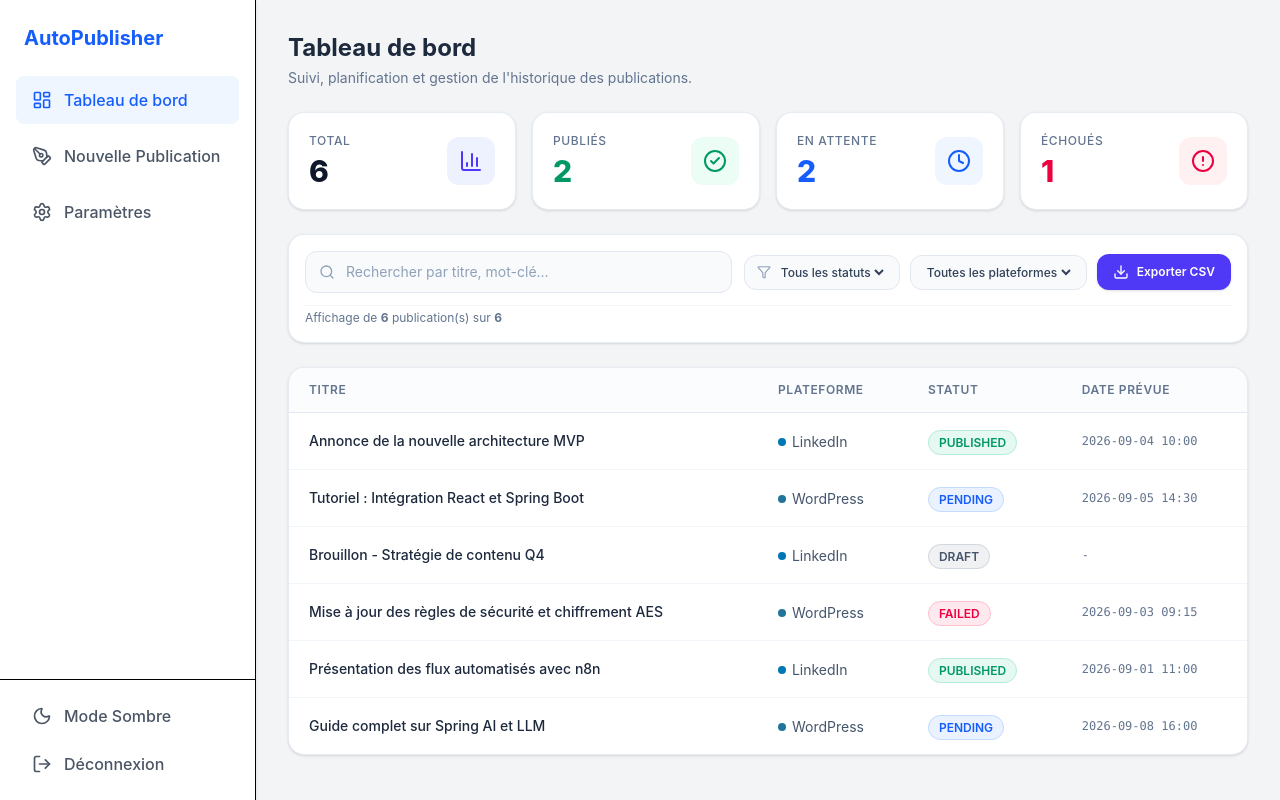
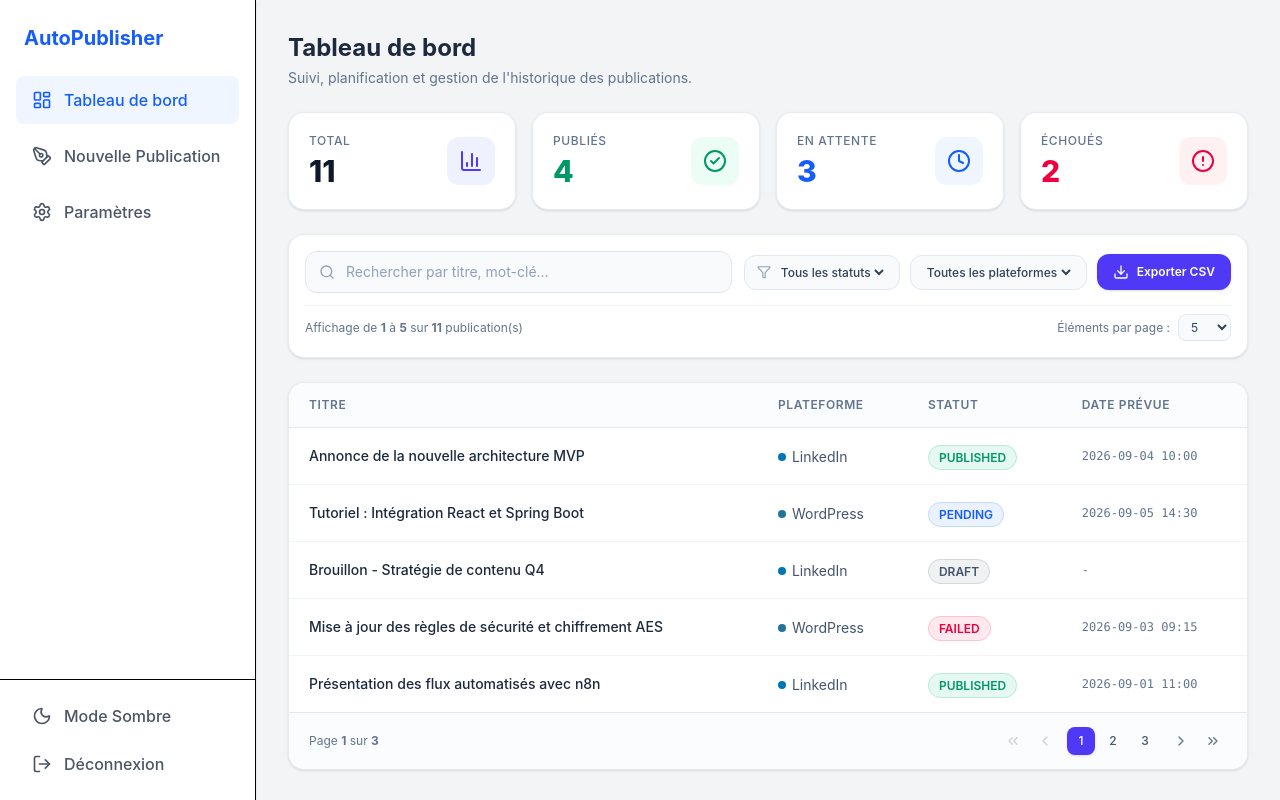
Before and after one commit to thelazygenius404/publication-frontend, a React (Vite) app: page / in a window 1280 px wide. Built offline with nearby package versions, Linux system fonts and the light colour scheme.

Commit message:
adding client-side pagination to the dashboard

```diff
--- a/src/pages/Dashboard.jsx
+++ b/src/pages/Dashboard.jsx
@@ -1,4 +1,4 @@
-import React, { useState, useMemo } from 'react';
+import React, { useState, useMemo, useEffect } from 'react';
 import {
   BarChart3,
   CheckCircle2,
@@ -8,7 +8,11 @@ import {
   Filter,
   Download,
   X,
-  FileSpreadsheet
+  FileSpreadsheet,
+  ChevronLeft,
+  ChevronRight,
+  ChevronsLeft,
+  ChevronsRight
 } from 'lucide-react';
 
 const INITIAL_PUBLICATIONS = [
@@ -53,6 +57,41 @@ const INITIAL_PUBLICATIONS = [
     platform: 'WordPress',
     status: 'PENDING',
     scheduledDate: '2026-09-08 16:00',
+  },
+  {
+    id: 7,
+    title: 'Lancement du nouveau service Cloud privé',
+    platform: 'LinkedIn',
+    status: 'PUBLISHED',
+    scheduledDate: '2026-08-28 09:00',
+  },
+  {
+    id: 8,
+    title: 'Bonnes pratiques d’authentification avec JWT',
+    platform: 'WordPress',
+    status: 'PUBLISHED',
+    scheduledDate: '2026-08-25 15:00',
+  },
+  {
+    id: 9,
+    title: 'Publication test API LinkedIn v2',
+    platform: 'LinkedIn',
+    status: 'FAILED',
+    scheduledDate: '2026-08-22 17:45',
+  },
+  {
+    id: 10,
+    title: 'Retour d’expérience sur l’orchestrateur n8n',
+    platform: 'LinkedIn',
+    status: 'DRAFT',
+    scheduledDate: '-',
+  },
+  {
+    id: 11,
+    title: 'Analyse comparative des frameworks réactifs',
+    platform: 'WordPress',
+    status: 'PENDING',
+    scheduledDate: '2026-09-12 10:30',
   }
 ];
 
@@ -62,13 +101,22 @@ export default function Dashboard() {
   const [selectedStatus, setSelectedStatus] = useState('ALL');
   const [selectedPlatform, setSelectedPlatform] = useState('ALL');
 
-  // Stats calculation
+  // Pagination states
+  const [currentPage, setCurrentPage] = useState(1);
+  const [itemsPerPage, setItemsPerPage] = useState(5);
+
+  // Reset to page 1 whenever filters change
+  useEffect(() => {
+    setCurrentPage(1);
+  }, [searchQuery, selectedStatus, selectedPlatform, itemsPerPage]);
+
+  // KPI calculations
   const totalCount = publications.length;
   const publishedCount = publications.filter((p) => p.status === 'PUBLISHED').length;
   const pendingCount = publications.filter((p) => p.status === 'PENDING').length;
   const failedCount = publications.filter((p) => p.status === 'FAILED').length;
 
-  // Search & Filter Logic
+  // Filtered dataset
   const filteredPublications = useMemo(() => {
     return publications.filter((item) => {
       const matchesSearch =
@@ -85,10 +133,17 @@ export default function Dashboard() {
     });
   }, [publications, searchQuery, selectedStatus, selectedPlatform]);
 
+  // Paginated dataset
+  const totalPages = Math.max(1, Math.ceil(filteredPublications.length / itemsPerPage));
+  const paginatedPublications = useMemo(() => {
+    const startIndex = (currentPage - 1) * itemsPerPage;
+    return filteredPublications.slice(startIndex, startIndex + itemsPerPage);
+  }, [filteredPublications, currentPage, itemsPerPage]);
+
   // CSV Export
   const handleExportCSV = () => {
     if (filteredPublications.length === 0) {
-      alert('Aucune donnée à exporter avec les filtres actuels.');
+      alert('Aucune donnée à exporter.');
       return;
     }
 
@@ -144,6 +199,9 @@ export default function Dashboard() {
       </span>
     );
   };
+
+  const startRecord = filteredPublications.length === 0 ? 0 : (currentPage - 1) * itemsPerPage + 1;
+  const endRecord = Math.min(currentPage * itemsPerPage, filteredPublications.length);
 
   return (
     <div className="space-y-6">
@@ -271,7 +329,7 @@ export default function Dashboard() {
               </select>
             </div>
 
-            {/* Reset Filters button if active */}
+            {/* Reset Filters */}
             {(searchQuery || selectedStatus !== 'ALL' || selectedPlatform !== 'ALL') && (
               <button
                 onClick={resetFilters}
@@ -292,11 +350,24 @@ export default function Dashboard() {
           </div>
         </div>
 
-        {/* Results indicator */}
-        <div className="text-xs text-slate-500 dark:text-slate-400 pt-1 flex items-center justify-between border-t border-slate-100 dark:border-slate-700/40">
+        {/* Results indicator & Items Per Page Selector */}
+        <div className="text-xs text-slate-500 dark:text-slate-400 pt-2 flex flex-col sm:flex-row items-start sm:items-center justify-between gap-2 border-t border-slate-100 dark:border-slate-700/40">
           <span>
-            Affichage de <strong>{filteredPublications.length}</strong> publication(s) sur <strong>{totalCount}</strong>
+            Affichage de <strong>{startRecord}</strong> à <strong>{endRecord}</strong> sur <strong>{filteredPublications.length}</strong> publication(s)
           </span>
+
+          <div className="flex items-center gap-2">
+            <span>Éléments par page :</span>
+            <select
+              value={itemsPerPage}
+              onChange={(e) => setItemsPerPage(Number(e.target.value))}
+              className="bg-slate-50 dark:bg-slate-900 border border-slate-200 dark:border-slate-700 rounded-lg px-2 py-1 text-xs text-slate-700 dark:text-slate-300 focus:outline-none cursor-pointer"
+            >
+              <option value={5}>5</option>
+              <option value={10}>10</option>
+              <option value={20}>20</option>
+            </select>
+          </div>
         </div>
       </div>
 
@@ -321,8 +392,8 @@ export default function Dashboard() {
               </tr>
             </thead>
             <tbody className="divide-y divide-slate-100 dark:divide-slate-700/60">
-              {filteredPublications.length > 0 ? (
-                filteredPublications.map((item) => (
+              {paginatedPublications.length > 0 ? (
+                paginatedPublications.map((item) => (
                   <tr
                     key={item.id}
                     className="hover:bg-slate-50/75 dark:hover:bg-slate-700/30 transition-colors"
@@ -362,6 +433,79 @@ export default function Dashboard() {
             </tbody>
           </table>
         </div>
+
+        {/* Pagination Footer */}
+        {filteredPublications.length > 0 && (
+          <div className="px-5 py-3.5 border-t border-slate-200 dark:border-slate-700/60 bg-slate-50/50 dark:bg-slate-900/40 flex items-center justify-between">
+            <span className="text-xs text-slate-500 dark:text-slate-400">
+              Page <strong>{currentPage}</strong> sur <strong>{totalPages}</strong>
+            </span>
+
+            <div className="flex items-center gap-1">
+              <button
+                onClick={() => setCurrentPage(1)}
+                disabled={currentPage === 1}
+                className="p-1.5 rounded-lg text-slate-500 hover:text-slate-800 dark:hover:text-white hover:bg-slate-200/60 dark:hover:bg-slate-700/50 disabled:opacity-30 disabled:hover:bg-transparent transition-colors"
+                title="Première page"
+              >
+                <ChevronsLeft className="w-4 h-4" />
+              </button>
+
+              <button
+                onClick={() => setCurrentPage((prev) => Math.max(prev - 1, 1))}
+                disabled={currentPage === 1}
+                className="p-1.5 rounded-lg text-slate-500 hover:text-slate-800 dark:hover:text-white hover:bg-slate-200/60 dark:hover:bg-slate-700/50 disabled:opacity-30 disabled:hover:bg-transparent transition-colors"
+                title="Page précédente"
+              >
+                <ChevronLeft className="w-4 h-4" />
+              </button>
+
+              {/* Page Number Pills */}
+              <div className="flex items-center gap-1 mx-1">
+                {Array.from({ length: totalPages }, (_, i) => i + 1)
+                  .filter((p) => p === 1 || p === totalPages || Math.abs(p - currentPage) <= 1)
+                  .map((page, index, array) => {
+                    const prev = array[index - 1];
+                    return (
+                      <React.Fragment key={page}>
+                        {prev && page - prev > 1 && (
+                          <span className="px-1 text-xs text-slate-400">...</span>
+                        )}
+                        <button
+                          onClick={() => setCurrentPage(page)}
+                          className={`w-7 h-7 text-xs font-medium rounded-lg transition-colors ${
+                            currentPage === page
+                              ? 'bg-indigo-600 text-white shadow-sm'
+                              : 'text-slate-600 dark:text-slate-400 hover:bg-slate-200/60 dark:hover:bg-slate-700/50'
+                          }`}
+                        >
+                          {page}
+                        </button>
+                      </React.Fragment>
+                    );
+                  })}
+              </div>
+
+              <button
+                onClick={() => setCurrentPage((prev) => Math.min(prev + 1, totalPages))}
+                disabled={currentPage === totalPages}
+                className="p-1.5 rounded-lg text-slate-500 hover:text-slate-800 dark:hover:text-white hover:bg-slate-200/60 dark:hover:bg-slate-700/50 disabled:opacity-30 disabled:hover:bg-transparent transition-colors"
+                title="Page suivante"
+              >
+                <ChevronRight className="w-4 h-4" />
+              </button>
+
+              <button
+                onClick={() => setCurrentPage(totalPages)}
+                disabled={currentPage === totalPages}
+                className="p-1.5 rounded-lg text-slate-500 hover:text-slate-800 dark:hover:text-white hover:bg-slate-200/60 dark:hover:bg-slate-700/50 disabled:opacity-30 disabled:hover:bg-transparent transition-colors"
+                title="Dernière page"
+              >
+                <ChevronsRight className="w-4 h-4" />
+              </button>
+            </div>
+          </div>
+        )}
       </div>
     </div>
   );
```
